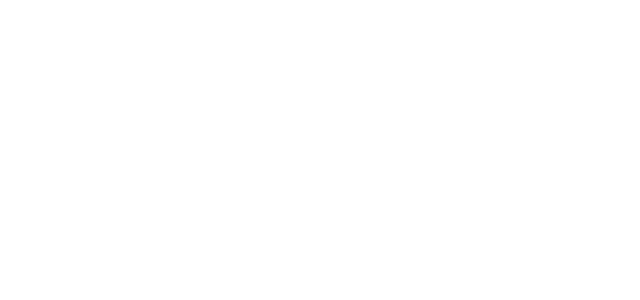
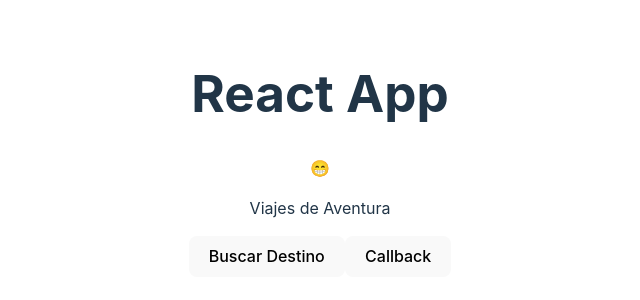
Before and after one commit to m3lb1z/in-react-esencial-example, a React (Vite) app: page / in a window 1280 px wide. Shown: the part 246-546 px from the top of the page, without its empty margins (320-960 px from the left). Built offline with nearby package versions, Linux system fonts and the light colour scheme.

Commit message:
los componentes en react
composicion de componentes, componentes controlados y no controlados, y comunicacion entre componentes

```diff
--- a/src/App.jsx
+++ b/src/App.jsx
@@ -1,7 +1,34 @@
+import { useState } from "react";
 import "./App.css";
+import { ComponenteA } from "./assets/components/ComponenteA";
+import { ComponenteB } from "./assets/components/ComponenteB";
+import { useCallback } from "react";
 
 function App() {
-  return <></>;
+  const miEmoji = "😁";
+  const miTextBtn = "Buscar Destino";
+
+  const [mensaje, setMensaje] = useState("Viajes de Aventura");
+
+  const manejarClick = () => {
+    setMensaje("Listo para viajar");
+  };
+
+  const callback = useCallback(
+    (datos) => {
+      setMensaje(datos);
+    },
+    [mensaje]
+  );
+
+  return (
+    <>
+      <h1>React App</h1>
+      <ComponenteA emoji={miEmoji} titulo={mensaje} />
+      <ComponenteB textBtn={miTextBtn} onClick={manejarClick} />
+      <ComponenteB textBtn="Callback" onClick={callback} />
+    </>
+  );
 }
 
 export default App;
--- /dev/null
+++ b/src/assets/components/ComponenteA.jsx
@@ -0,0 +1,12 @@
+import { ComponenteC } from "./ComponenteC";
+
+export const ComponenteA = ({ emoji, titulo }) => {
+  return (
+    <div className="container">
+      <ComponenteC emoji={emoji} />
+      <div>
+        <p>{titulo}</p>
+      </div>
+    </div>
+  );
+};
--- /dev/null
+++ b/src/assets/components/ComponenteB.jsx
@@ -0,0 +1,17 @@
+export const ComponenteB = ({ textBtn, onClick }) => {
+  const miValor = "Datos desde componente hijo";
+
+  const manejarClick = () => {
+    alert("Botón presionado");
+  };
+
+  return (
+    <button
+      onClick={() => {
+        onClick(miValor);
+      }}
+    >
+      {textBtn}
+    </button>
+  );
+};
--- /dev/null
+++ b/src/assets/components/ComponenteC.jsx
@@ -0,0 +1,3 @@
+export const ComponenteC = ({ emoji }) => {
+  return <div>{emoji}</div>;
+};
```
